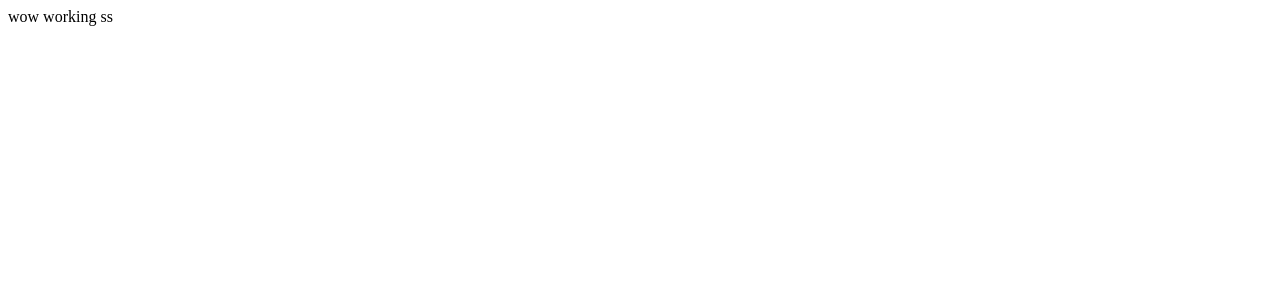
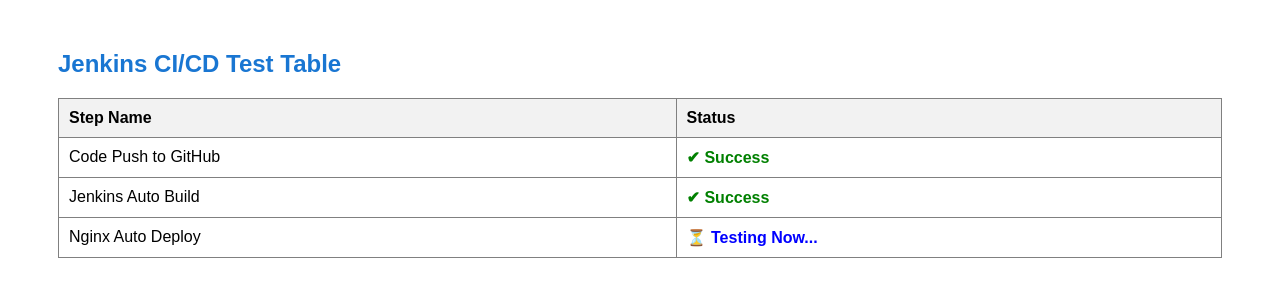
Before and after one commit to personalhacker1-gif/angularapp, an Angular app: page / in a window 1280 px wide. Shown: the top 300 px of the page. Built offline with nearby package versions, Linux system fonts and the light colour scheme.

Commit message:
changes design

```diff
--- a/src/app/app.html
+++ b/src/app/app.html
@@ -1,4 +1,26 @@
-wow working
-
+<div style="margin: 50px; font-family: Arial, sans-serif;">
+  <h2 style="color: #1976d2;">Jenkins CI/CD Test Table</h2>
+  <table border="1" cellpadding="10" style="border-collapse: collapse; width: 100%; text-align: left;">
+    <thead>
+      <tr style="background-color: #f2f2f2;">
+        <th>Step Name</th>
+        <th>Status</th>
+      </tr>
+    </thead>
+    <tbody>
+      <tr>
+        <td>Code Push to GitHub</td>
+        <td style="color: green; font-weight: bold;">✔ Success</td>
+      </tr>
+      <tr>
+        <td>Jenkins Auto Build</td>
+        <td style="color: green; font-weight: bold;">✔ Success</td>
+      </tr>
+      <tr>
+        <td>Nginx Auto Deploy</td>
+        <td style="color: blue; font-weight: bold;">⏳ Testing Now...</td>
+      </tr>
+    </tbody>
+  </table>
+</div>
 <router-outlet />
-ss
```
